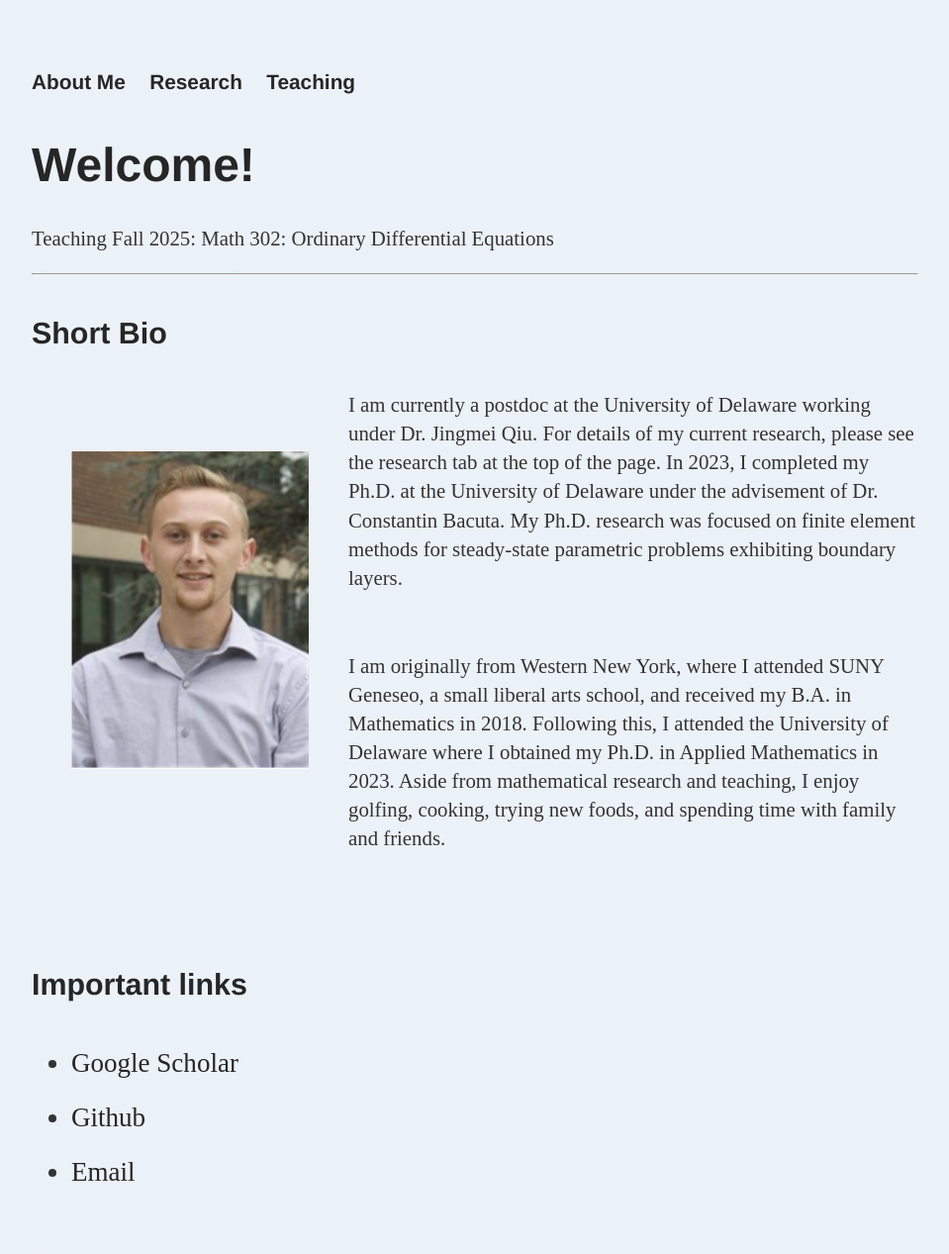
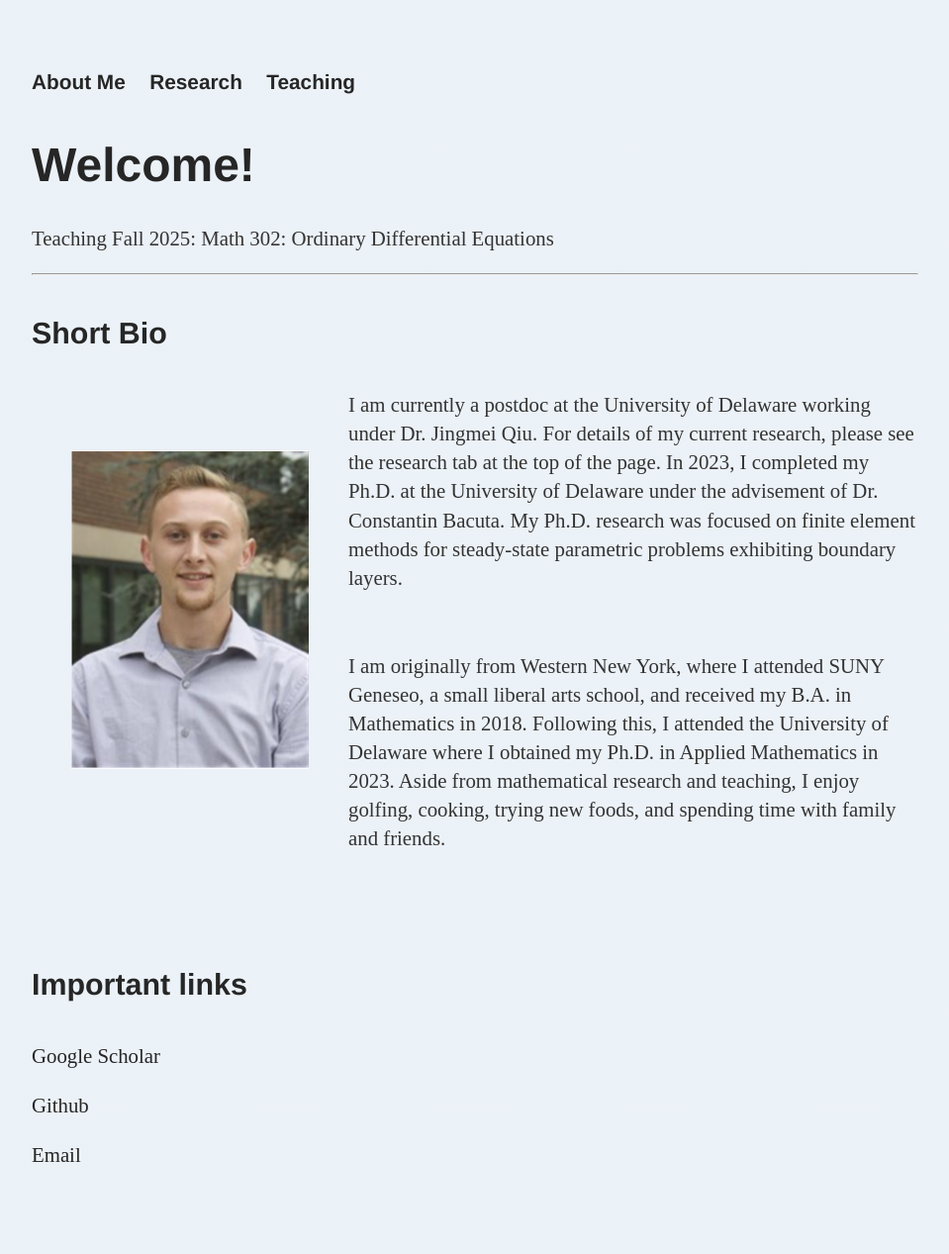
Before and after one commit to dhayes95/dhayes95.github.io, a Jekyll site: the page built from index.html, in a window 1280 px wide. Shown: the whole page at 99% size, without its empty margins (160-1119 px from the left). Built offline with Jekyll 4.4.1, drawn with Linux system fonts in a browser that asks for light colours; after the commit the page ends 1241 px from its top, so only the background shows below that.

Commit message:
Update index.html

```diff
--- a/index.html
+++ b/index.html
@@ -24,11 +24,11 @@ title: Dan Hayes
 	<br>
 	<br>
 	<h4>Important links</h4>
-	<ul>
-		<li><a href="https://scholar.google.com/citations?user=nqKkU8UAAAAJ&hl=en">Google Scholar</a></li>
-		<li><a href="https://github.com/dhayes95">Github </a></li>
-		<li><a href="mailto:dphayes95@gmail.com">Email</a></li>
-	</ul>
+
+		<p><a href="https://scholar.google.com/citations?user=nqKkU8UAAAAJ&hl=en">Google Scholar</a></p>
+		<p><a href="https://github.com/dhayes95">Github </a></p>
+		<p><a href="mailto:dphayes95@gmail.com">Email</a></p>
+
 
 
 
```
